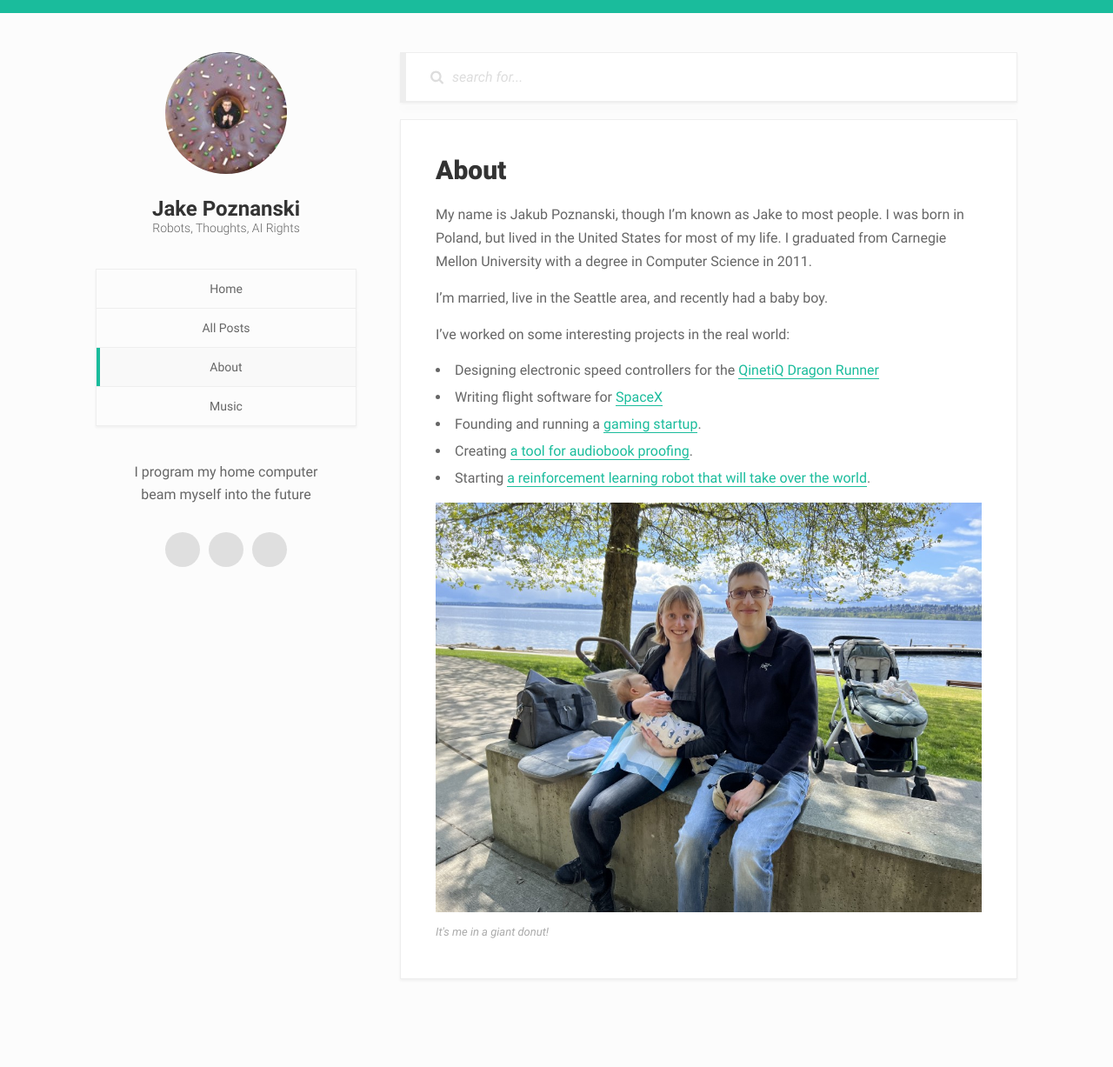
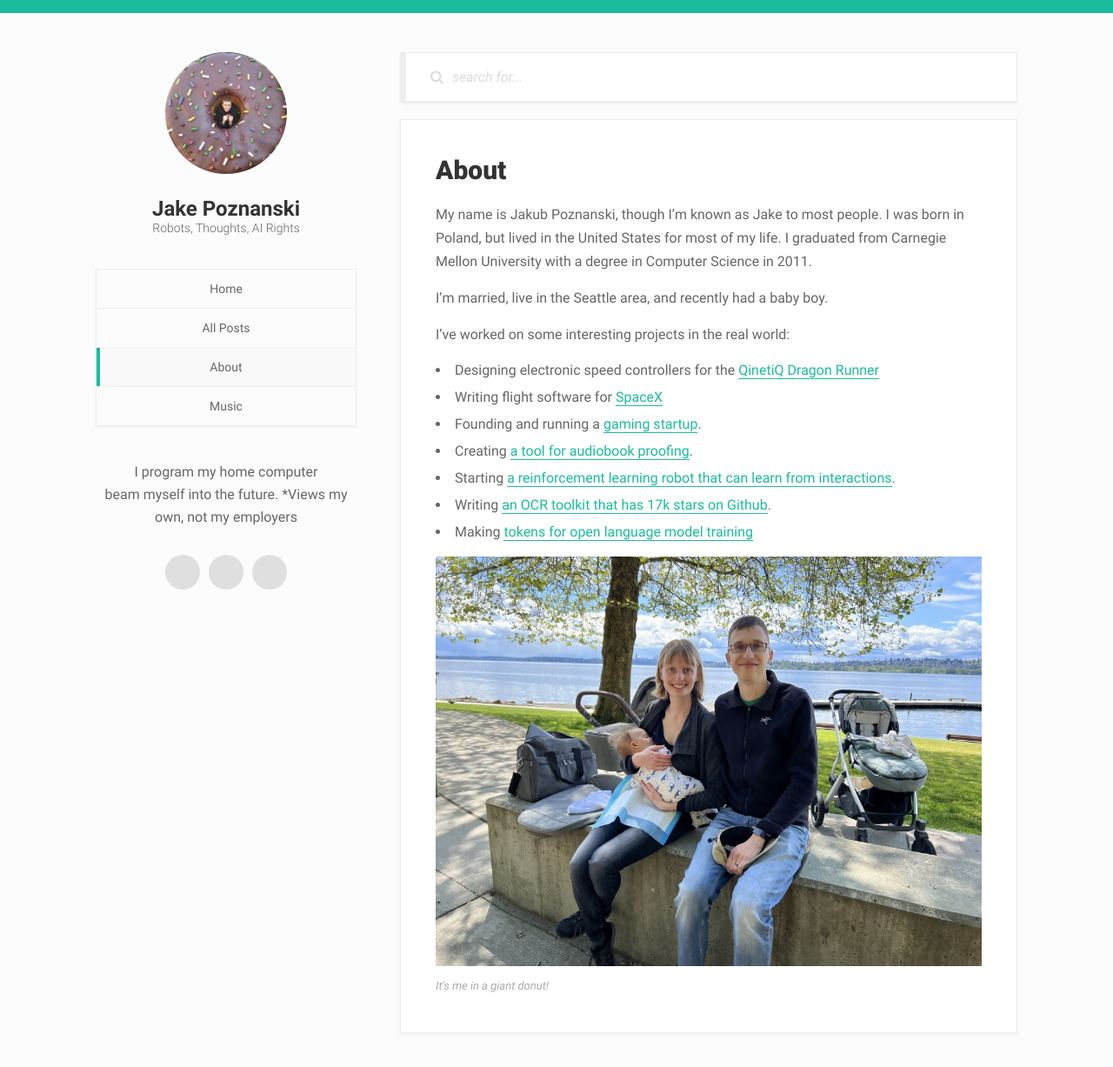
Before and after one commit to jakepoz/jakepoz.github.io, a Jekyll site: the page built from _pages/about.md, in a window 1280 px wide and 1248 px high. Shown: the top 1227 px of the window at 87% size. Built offline with Jekyll 4.4.1, drawn with Linux system fonts in a browser that asks for light colours.

Commit message:
A few small updates

```diff
--- a/_includes/sidebar.html
+++ b/_includes/sidebar.html
@@ -27,7 +27,7 @@
         {% endif %}
     {% endif %}
 
-    <p class="about-me">I program my home computer<br/>beam myself into the future</p>
+    <p class="about-me">I program my home computer<br/>beam myself into the future. *Views my own, not my employers</p>
 
     <ul class="socials">
         {% for social in site.social_networks %}{% if social.url != '' %}<li><a href="{{social.url}}"><svg title="{{social.name}}" width="16" height="16" {% if social.name == 'applemusic' %} style="margin: 0 0 0 -2px" {% endif %}><use xmlns:xlink="http://www.w3.org/1999/xlink" xlink:href="{{ site.baseurl | prepend: site.url }}/assets/svg/social-icons.svg#{{social.name}}-icon"></use></svg></a></li>{% endif %}{% endfor %}
--- a/_pages/about.md
+++ b/_pages/about.md
@@ -16,7 +16,9 @@ I've worked on some interesting projects in the real world:
 - Writing flight software for [SpaceX](https://www.spacex.com)
 - Founding and running a [gaming startup](https://www.randomsaladgames.com).
 - Creating [a tool for audiobook proofing](https://www.pozotron.com).
-- Starting [a reinforcement learning robot that will take over the world](https://www.gooddog.ai).
+- Starting [a reinforcement learning robot that can learn from interactions](https://www.gooddog.ai).
+- Writing [an OCR toolkit that has 17k stars on Github](https://github.com/allenai/olmocr).
+- Making [tokens for open language model training](https://huggingface.co/datasets/allenai/dolma3_mix-6T)
 
 <figure>
     <img src="{{ site.baseurl | prepend: site.url }}/images/profile.jpg" />
```
